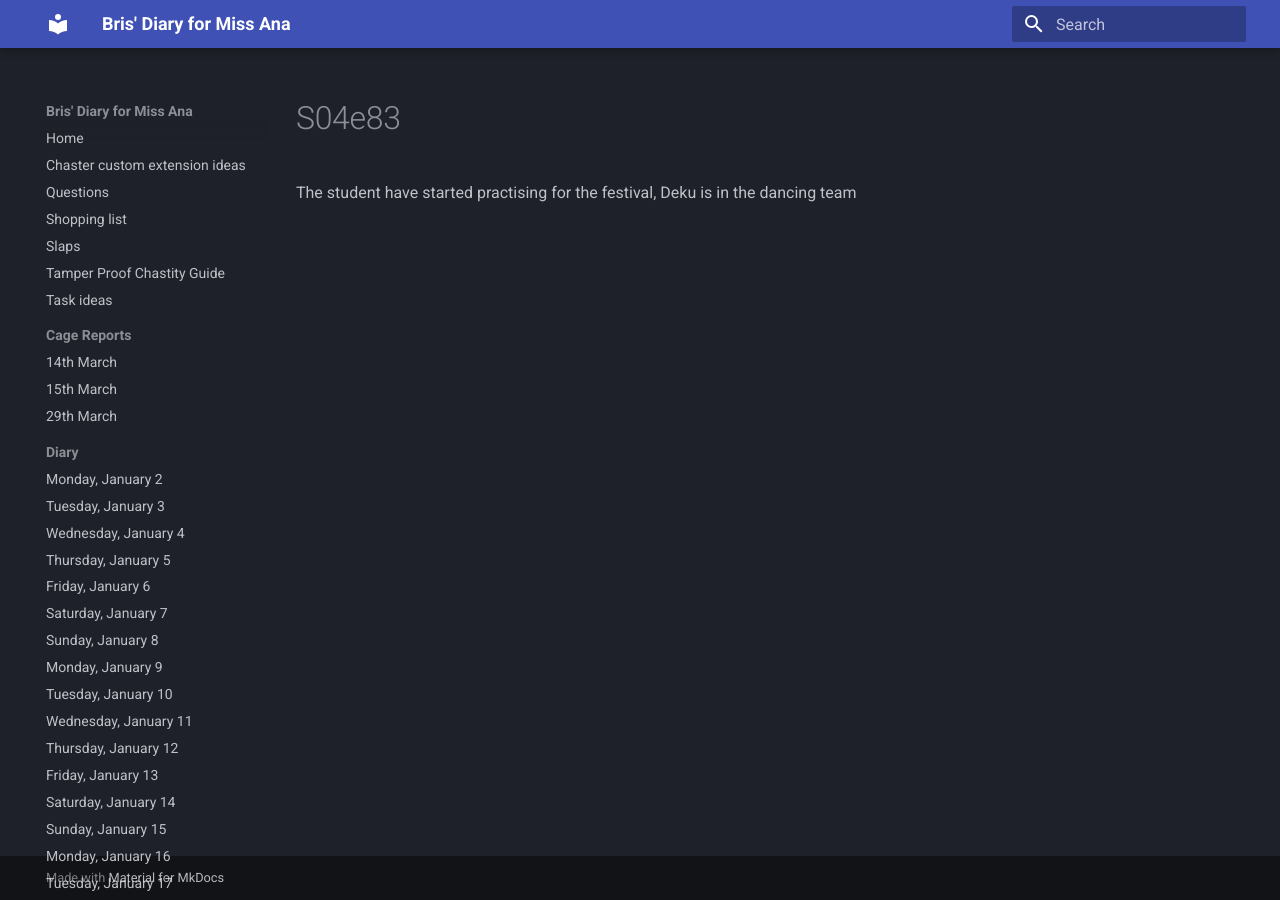
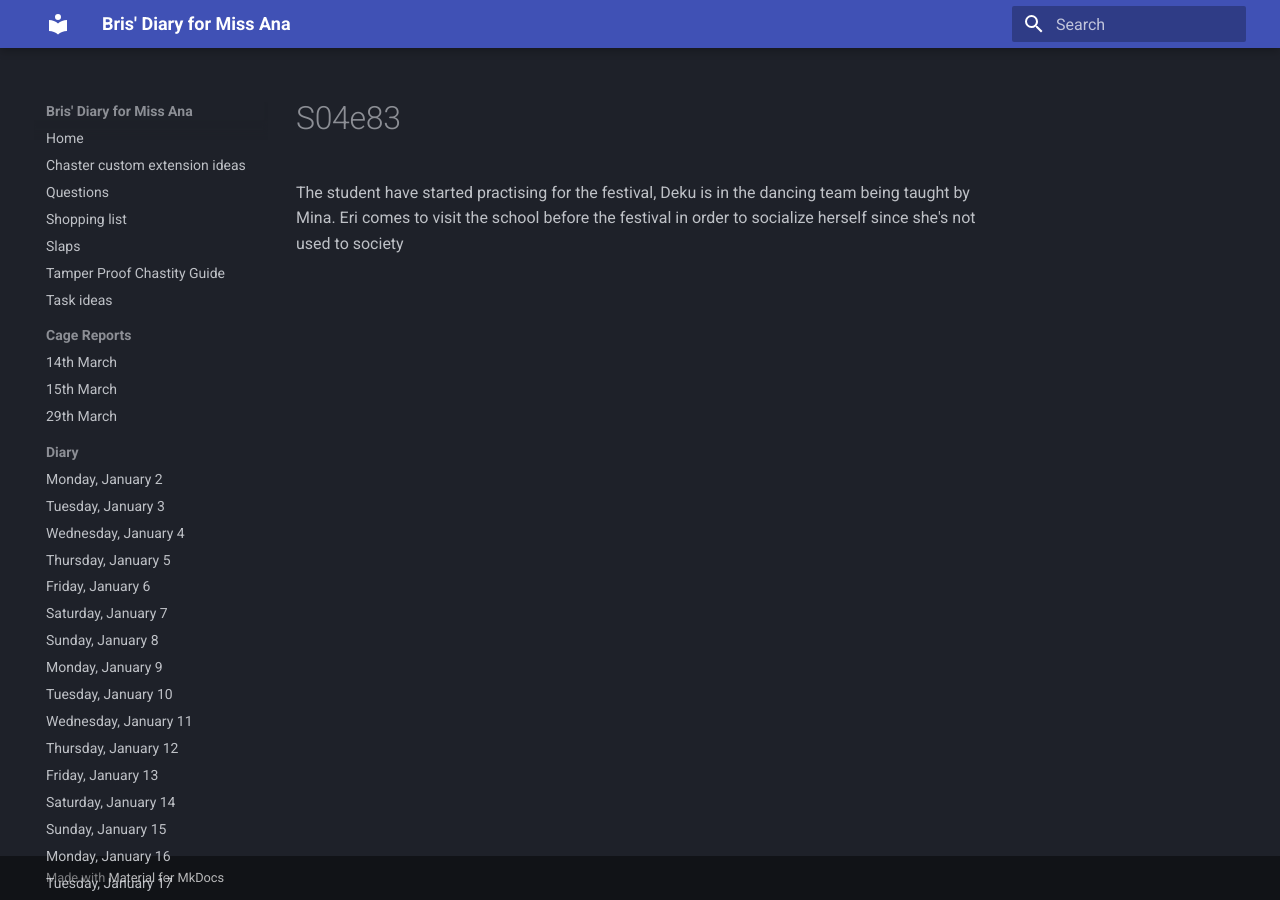
Before and after one commit to bris00/DFMA, an MkDocs documentation site: the page built from diary/Series/My Hero Academia/s04e83.md, in a window 1280 px wide. Built offline with MkDocs 1.6.1 and Material for MkDocs 9.7.7, drawn with Linux system fonts in a browser that asks for light colours.

Commit message:
vault backup: 2023-04-02 13:48:07
Affected files:
diary/Series/My Hero Academia/s04e83.md

```diff
--- a/diary/Series/My Hero Academia/s04e83.md
+++ b/diary/Series/My Hero Academia/s04e83.md
@@ -1 +1 @@
-The student have started practising for the festival, Deku is in the dancing team
+The student have started practising for the festival, Deku is in the dancing team being taught by Mina. Eri comes to visit the school before the festival in order to socialize herself since she's not used to society
```
